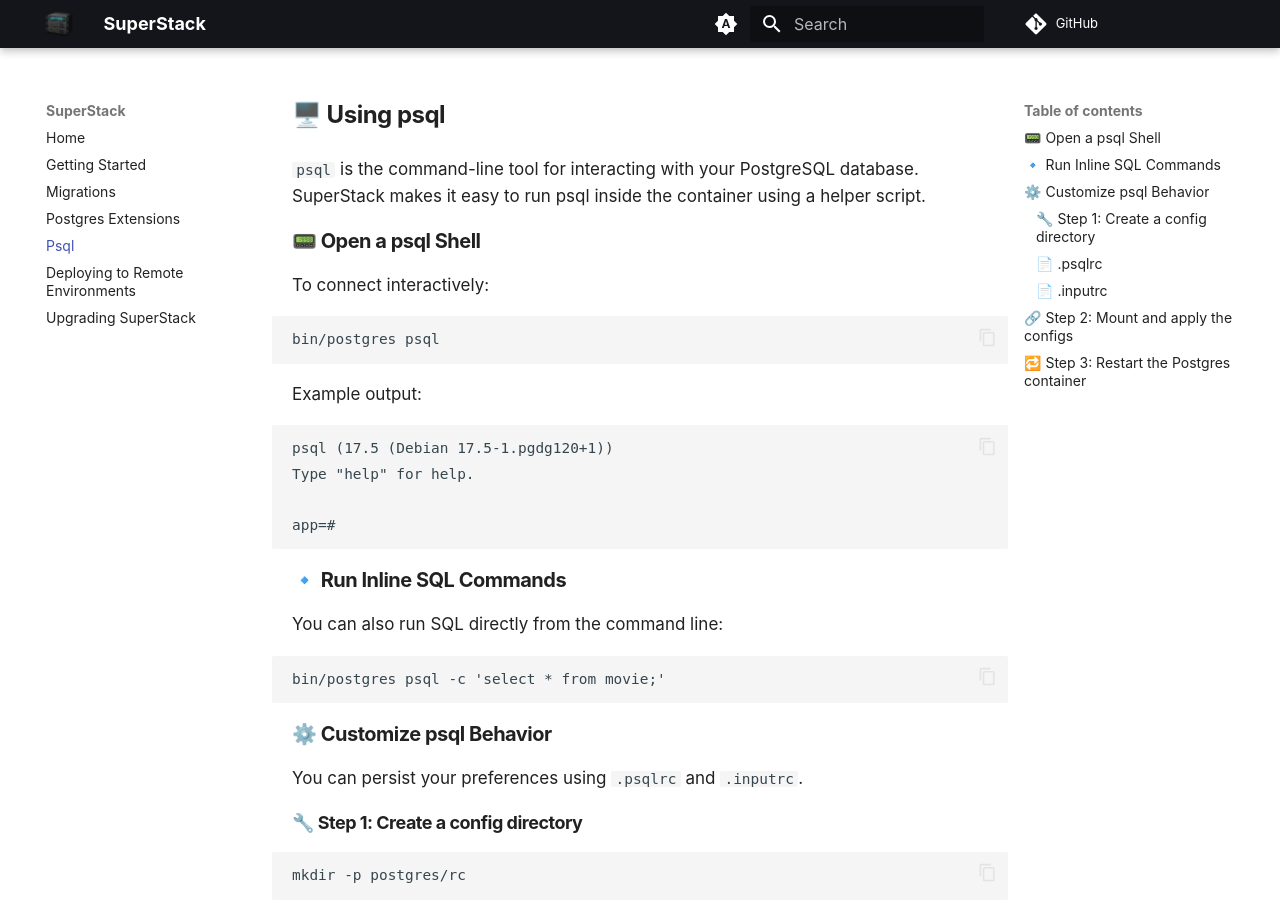
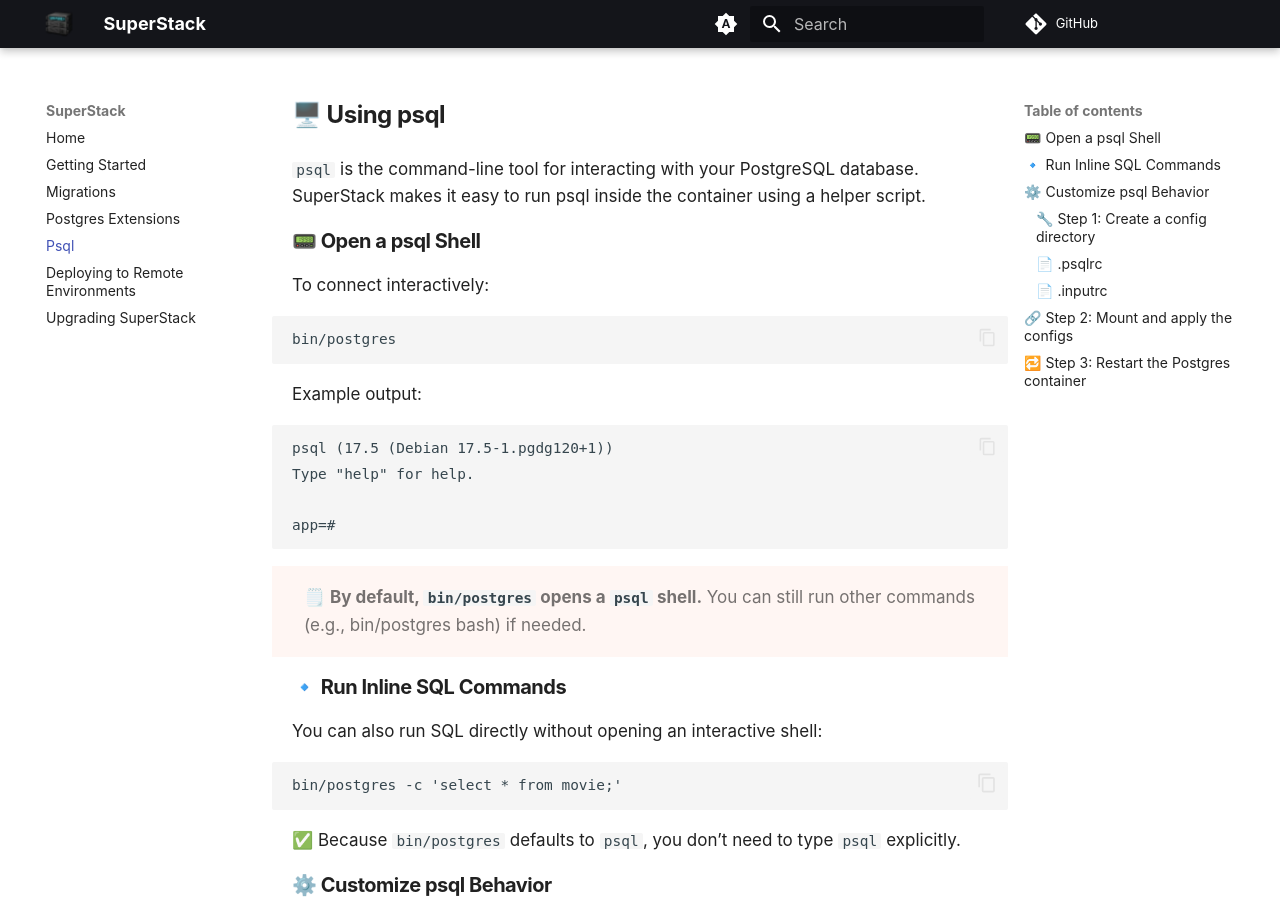
Before and after one commit to explodinglabs/superstack.docs, an MkDocs documentation site: the page built from docs/psql.md, in a window 1280 px wide and 900 px high. Built offline with MkDocs 1.6.1 and Material for MkDocs 9.7.7, drawn with Linux system fonts in a browser that asks for light colours; comment, search, counter and statistics services are not loaded.

Commit message:
Update psql doc

````diff
--- a/docs/psql.md
+++ b/docs/psql.md
@@ -21,13 +21,19 @@ Type "help" for help.
 app=#
 ```
 
+> 🗒️ **By default, `bin/postgres` opens a `psql` shell.** You can still run
+> other commands (e.g., bin/postgres bash) if needed.
+
 ## 🔹 Run Inline SQL Commands
 
-You can also run SQL directly from the command line:
+You can also run SQL directly without opening an interactive shell:
 
 ```
-bin/postgres psql -c 'select * from movie;'
+bin/postgres -c 'select * from movie;'
 ```
+
+✅ Because `bin/postgres` defaults to `psql`, you don’t need to type `psql`
+explicitly.
 
 ## ⚙️ Customize psql Behavior
 
````
Also changed, not shown: other parts of docs/psql.md (+4 -4 lines).
